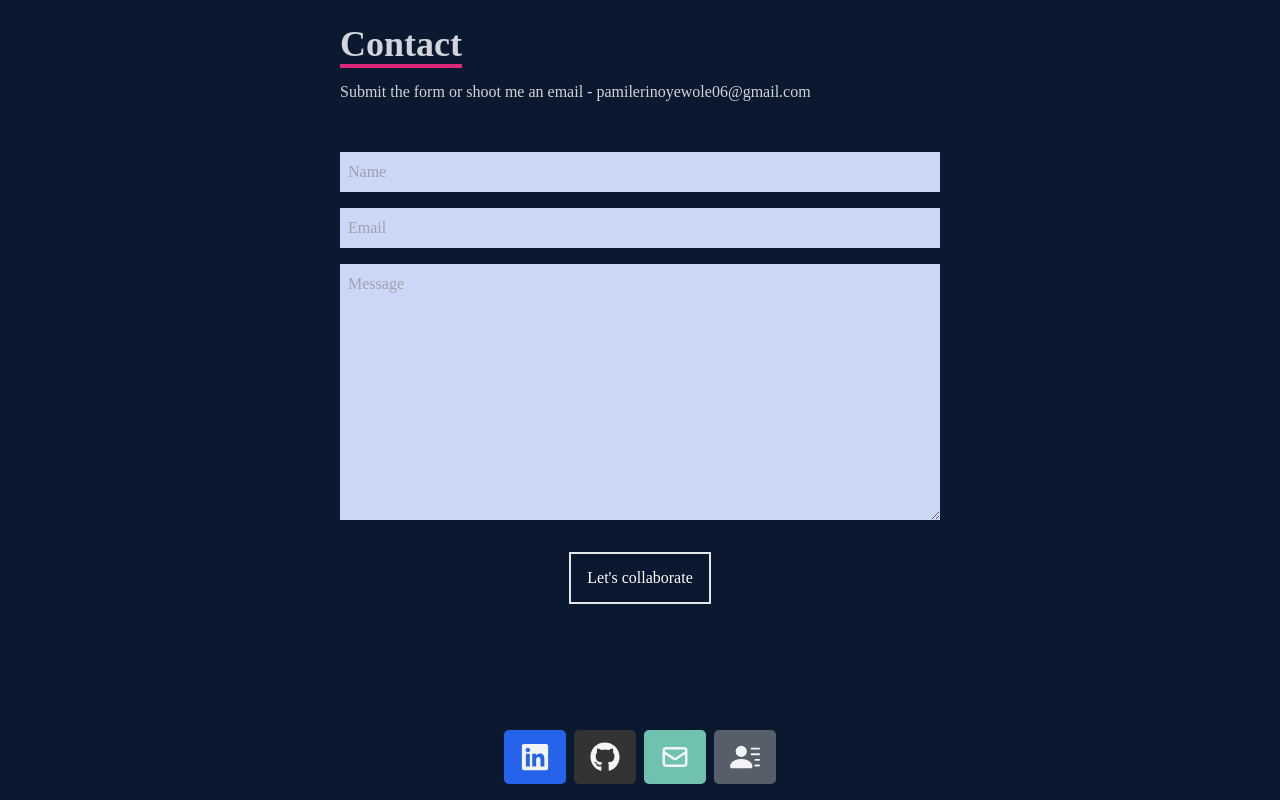
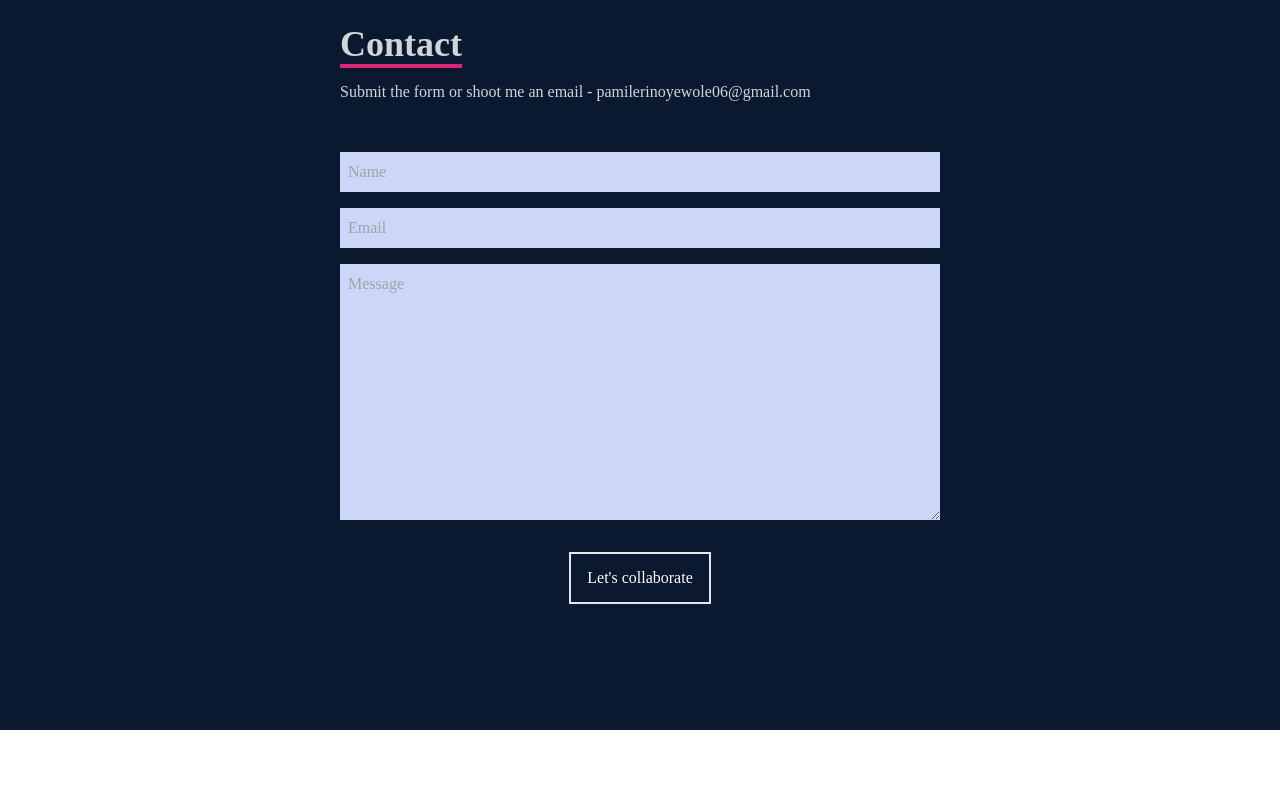
Before and after one commit to Oluwalopamilerin/my-react-portfolio, a React (Create React App) app: page / in a window 1280 px wide. Shown: the part 3270-4070 px from the top of the page. After the commit the page ends 4000 px from the top, so only its background shows below. Built offline with nearby package versions, Linux system fonts and the light colour scheme.

Commit message:
code refactoring

```diff
--- a/src/components/Footer.jsx
+++ b/src/components/Footer.jsx
@@ -1,37 +1,52 @@
 import React from 'react';
+import Foooter from './Foooter';
+
 import {FaGithub, FaLinkedin} from "react-icons/fa";
 import { HiOutlineMail } from 'react-icons/hi';
 import {BsFillPersonLinesFill} from "react-icons/bs";
 
 
 
+
 const Footer = () => {
+
+  const data = [
+    {
+      logo: FaLinkedin,
+      href: "https://www.linkedin.com/in/deborah--oyewole/",
+      color: "bg-blue-600"
+    },
+    {
+      logo: FaGithub,
+      href: "https://github.com/Oluwalopamilerin",
+      color: "bg-[#333333]"
+    },
+    {
+      logo: HiOutlineMail,
+      href: "mailto:pamilerinoyewole06@gmail.com",
+      color: "bg-[#6fc2b0]"
+    },
+    {
+      logo: BsFillPersonLinesFill,
+      href: "tel: +2348130107130",
+      color: "bg-[#565f69]"
+    }
+  ]
+
   return (
-    <div className="bg-[#0a192f] text-gray-100 h-fit w-full">
-        <div >
-          <ul className='flex justify-center items-center gap-2 pb-4'>
-            <li className='bg-blue-600 py-3 rounded-[5px]'>
-              <a href="https://www.linkedin.com/in/deborah--oyewole/" target='_blank'><FaLinkedin size={30}/></a>
-            </li>
-
-            <li className='bg-[#333333] py-3 rounded-[5px]'>
-              <a href="https://www.linkedin.com/in/deborah--oyewole/" target='_blank'><FaGithub size={30}/></a>
-            </li>
-
-            <li className='bg-[#6fc2b0] py-3 rounded-[5px]'>
-              <a href="https://www.linkedin.com/in/deborah--oyewole/" target='_blank'><HiOutlineMail size={30}/></a>
-            </li>
-
-            <li className='bg-[#565f69] py-3 rounded-[5px]'>
-              <a href="https://www.linkedin.com/in/deborah--oyewole/" target='_blank'><BsFillPersonLinesFill size={30}/></a>
-            </li>
-          </ul>
-
-
-
-
-
-        </div>
+    <div className="bg-[#0a192f] text-gray-100 h-fit w-full lg:hidden ">
+      <ul className='flex justify-center items-center gap-2 pb-4'>
+      {data?.map((val, index) => {
+        return(
+          <Foooter
+          key={index}
+          Logo={val.logo}
+          href={val.href}
+          color={val.color}
+          />
+        )
+      })}
+      </ul>
     </div>
   )
 }
```
